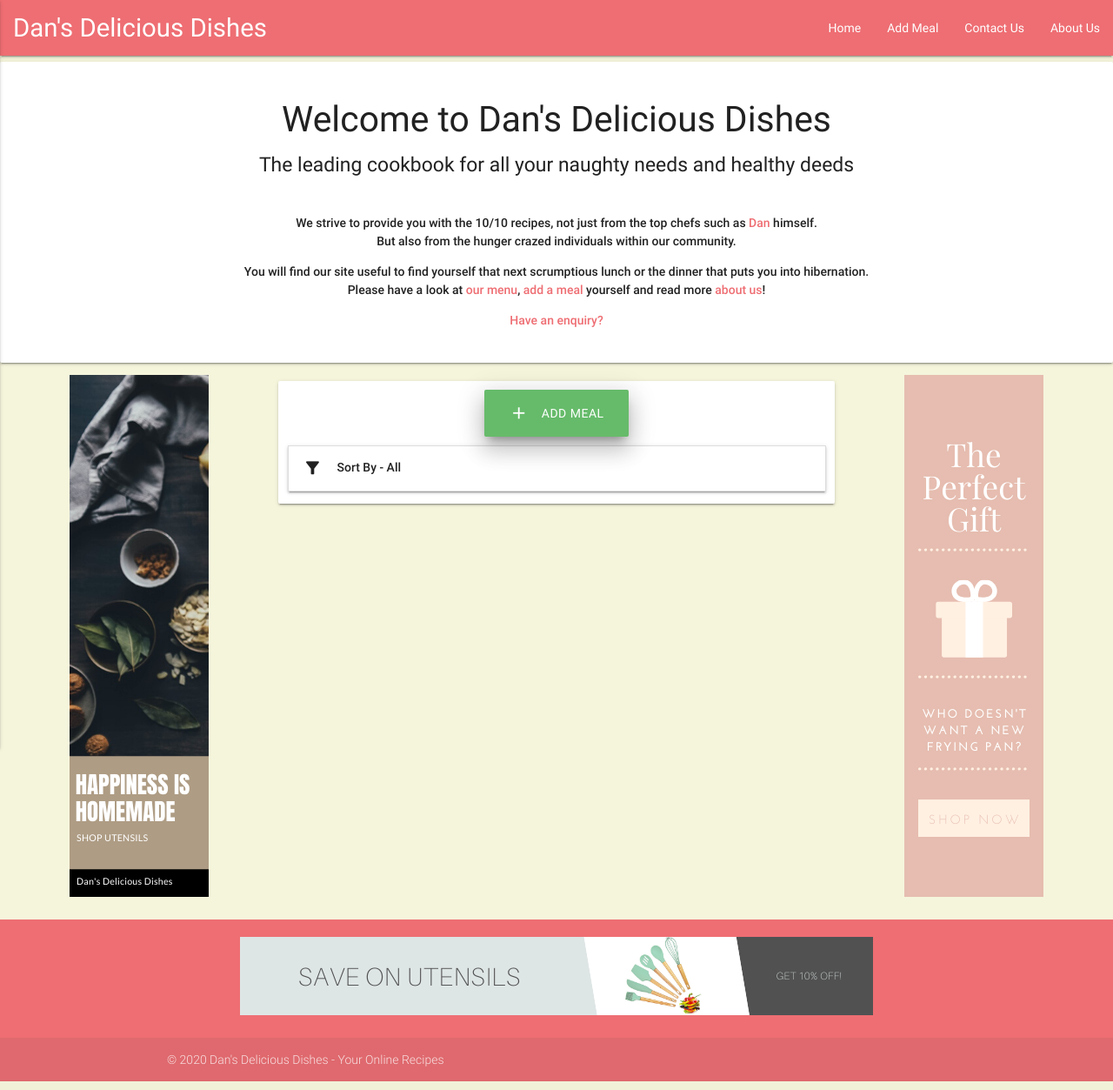
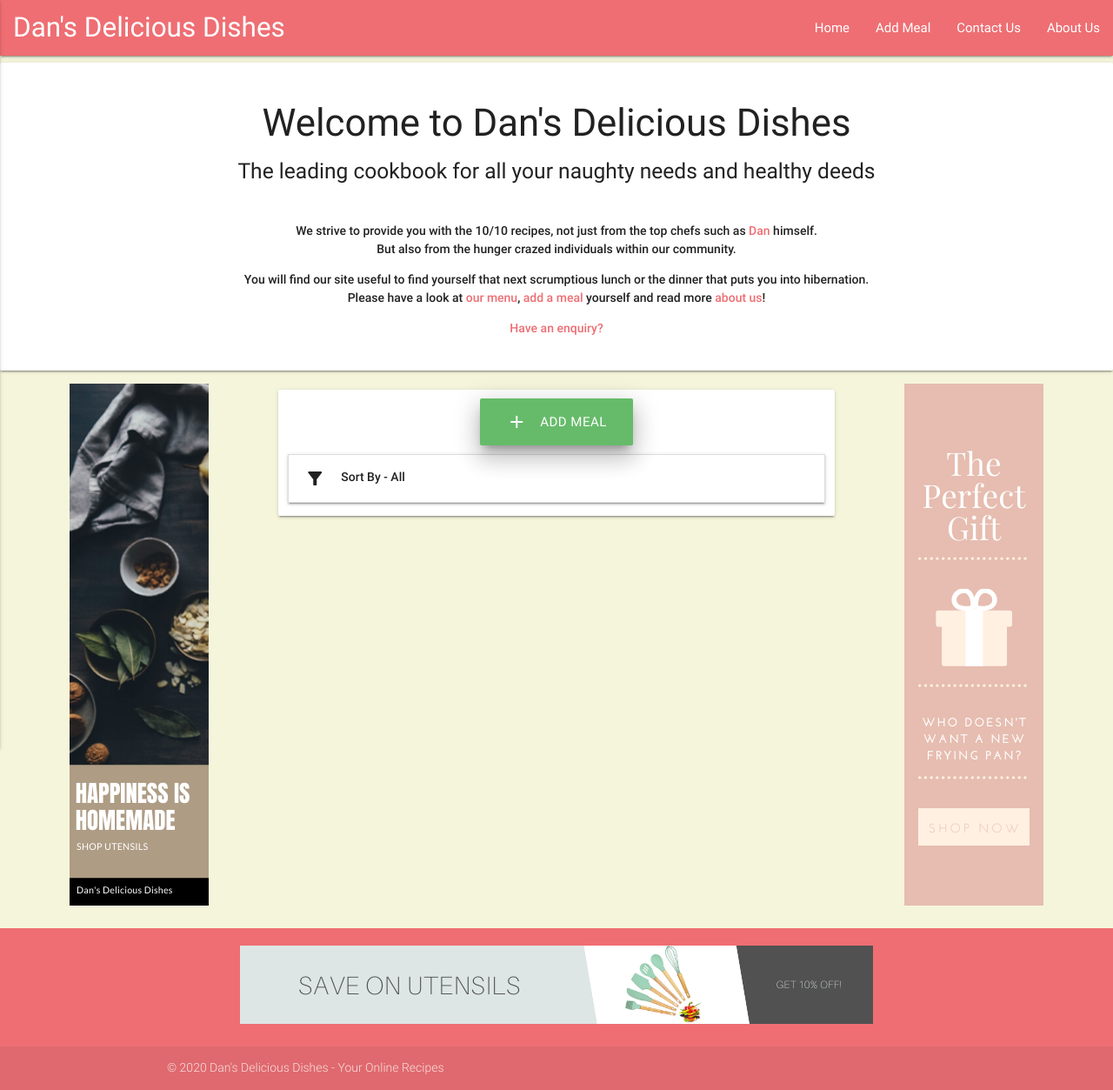
Before and after one commit to DanArmstrong124/cook-book, a Flask app: page / in a window 1280 px wide. Shown: the whole page at 87% size. Run offline with Flask 2, Linux system fonts and the light colour scheme; data that the repository does not hold is empty; some libraries are stand-ins or nearby versions.

Commit message:
Responsive Design

```diff
--- a/static/css/media.css
+++ b/static/css/media.css
@@ -1,11 +1,11 @@
 @media only screen and (min-width:600px) {
-    html{
+    body{
       font-size: 18px !important;
     }
 }
 
 @media only screen and (min-width: 900px) {
-    html{
+    body{
         font-size: 14px !important;
     }
 }
--- a/static/css/style.css
+++ b/static/css/style.css
@@ -1,9 +1,6 @@
-html{
-    font-size: 21px;
-}
-
 body{
     background-color: beige;
+    font-size: 21px;
 
 }
 
```
